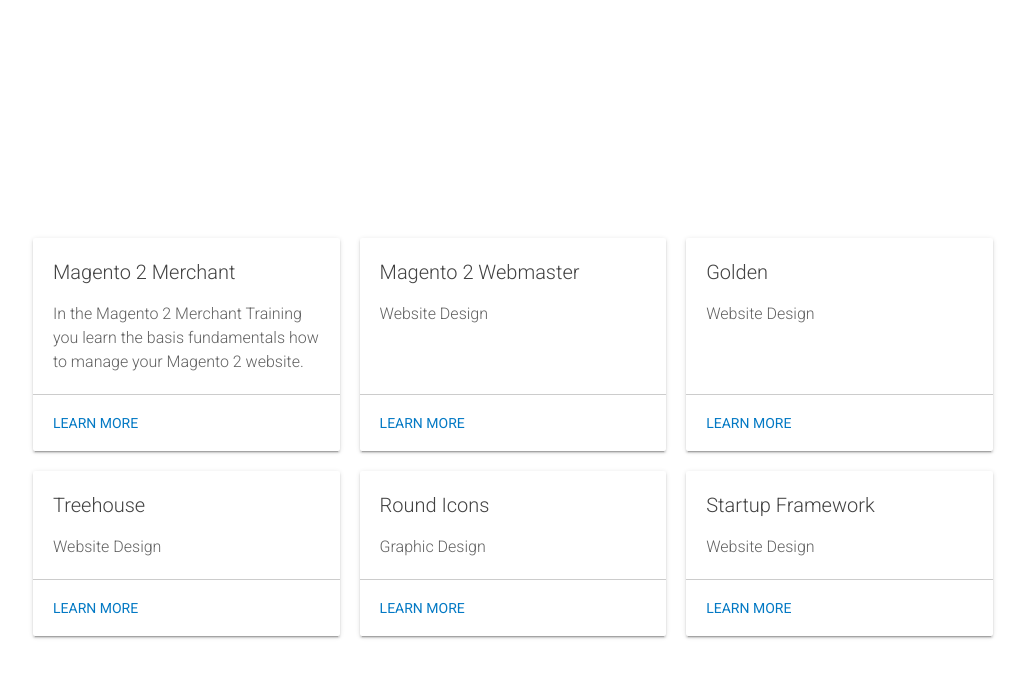
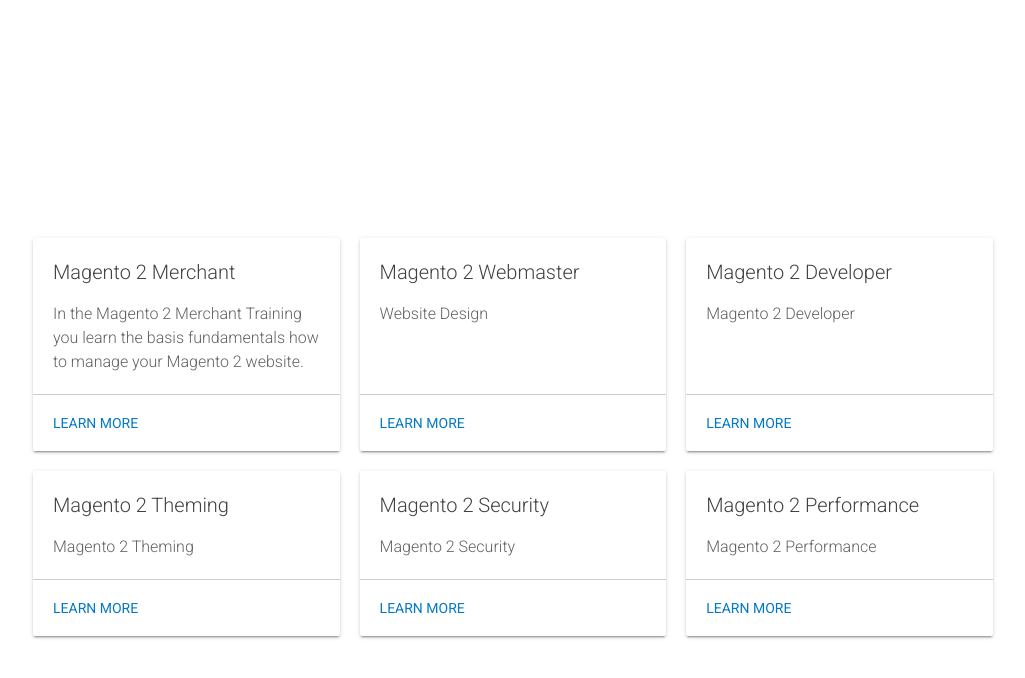
Before and after one commit to mage-acadamy/mage-acadamy.github.io, a Jekyll site: the page built from _posts/2014-07-15-project-4.markdown, in a window 1280 px wide and 900 px high, scrolled down 1526 px. Shown: the top 678 px of the window, without its empty margins (127-1152 px from the left). Built offline with Jekyll 4.4.1, drawn with Linux system fonts in a browser that asks for light colours; nearby versions of some CDN libraries; comment, search, counter and statistics services are not loaded.

Commit message:
update trainingen details

```diff
--- a/_posts/2014-07-13-project-6.markdown
+++ b/_posts/2014-07-13-project-6.markdown
@@ -1,11 +1,12 @@
 ---
-title: Round Icons
-subtitle: Graphic Design
+title: Magento 2 Security
+subtitle: Magento 2 Security
+url: magento-2-security
 layout: default
 modal-id: 6
 date: 2014-07-15
-img: roundicons.png
-thumbnail: roundicons-thumbnail.png
+img: magento-2-security
+thumbnail: magento-2-security
 alt: image-alt
 project-date: April 2014
 client: Start Bootstrap
--- a/_posts/2014-07-14-project-5.markdown
+++ b/_posts/2014-07-14-project-5.markdown
@@ -1,11 +1,12 @@
 ---
-title: Startup Framework
-subtitle: Website Design
+title: Magento 2 Performance
+subtitle: Magento 2 Performance
+url: magento-2-performance
 layout: default
 modal-id: 5
 date: 2014-07-14
-img: startup-framework.png
-thumbnail: startup-framework-thumbnail.png
+img: magento-2-performance
+thumbnail: magento-2-performance
 alt: image-alt
 project-date: April 2014
 client: Start Bootstrap
--- a/_posts/2014-07-15-project-4.markdown
+++ b/_posts/2014-07-15-project-4.markdown
@@ -1,11 +1,12 @@
 ---
-title: Treehouse
-subtitle: Website Design
+title: Magento 2 Theming
+subtitle: Magento 2 Theming
+url: magento-2-theming
 layout: default
 modal-id: 4
 date: 2014-07-15
-img: treehouse.png
-thumbnail: treehouse-thumbnail.png
+img: magento-2-theming
+thumbnail: magento-2-theming
 alt: image-alt
 project-date: April 2014
 client: Start Bootstrap
--- a/_posts/2014-07-16-project-3.markdown
+++ b/_posts/2014-07-16-project-3.markdown
@@ -1,11 +1,12 @@
 ---
-title: Golden
-subtitle: Website Design
+title: Magento 2 Developer
+subtitle: Magento 2 Developer
+url: magento-2-developer
 layout: default
 modal-id: 3
 date: 2014-07-16
-img: golden.png
-thumbnail: golden-thumbnail.png
+img: magento-2-developer
+thumbnail: magento-2-developer
 alt: image-alt
 project-date: April 2014
 client: Start Bootstrap
```
